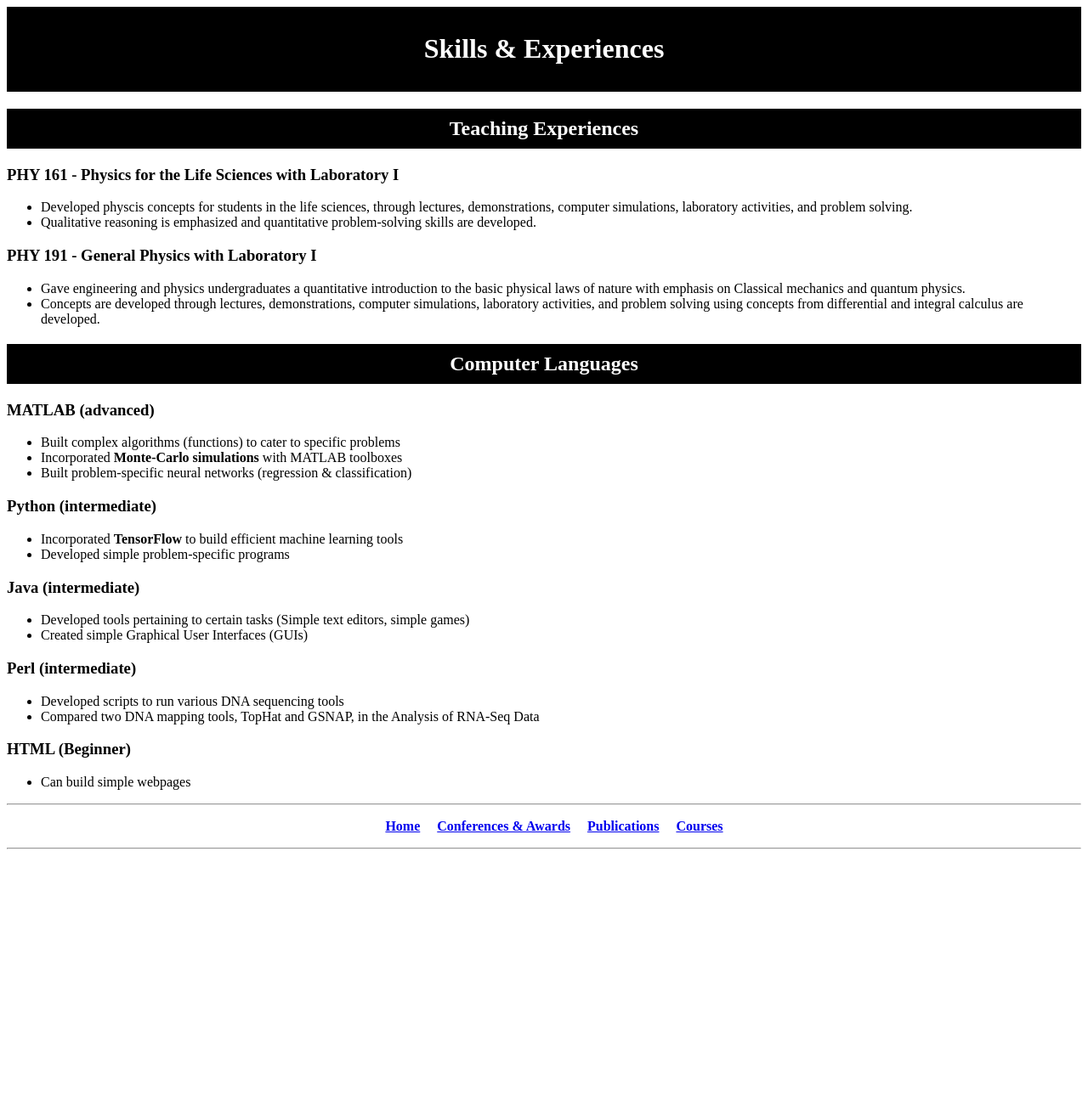
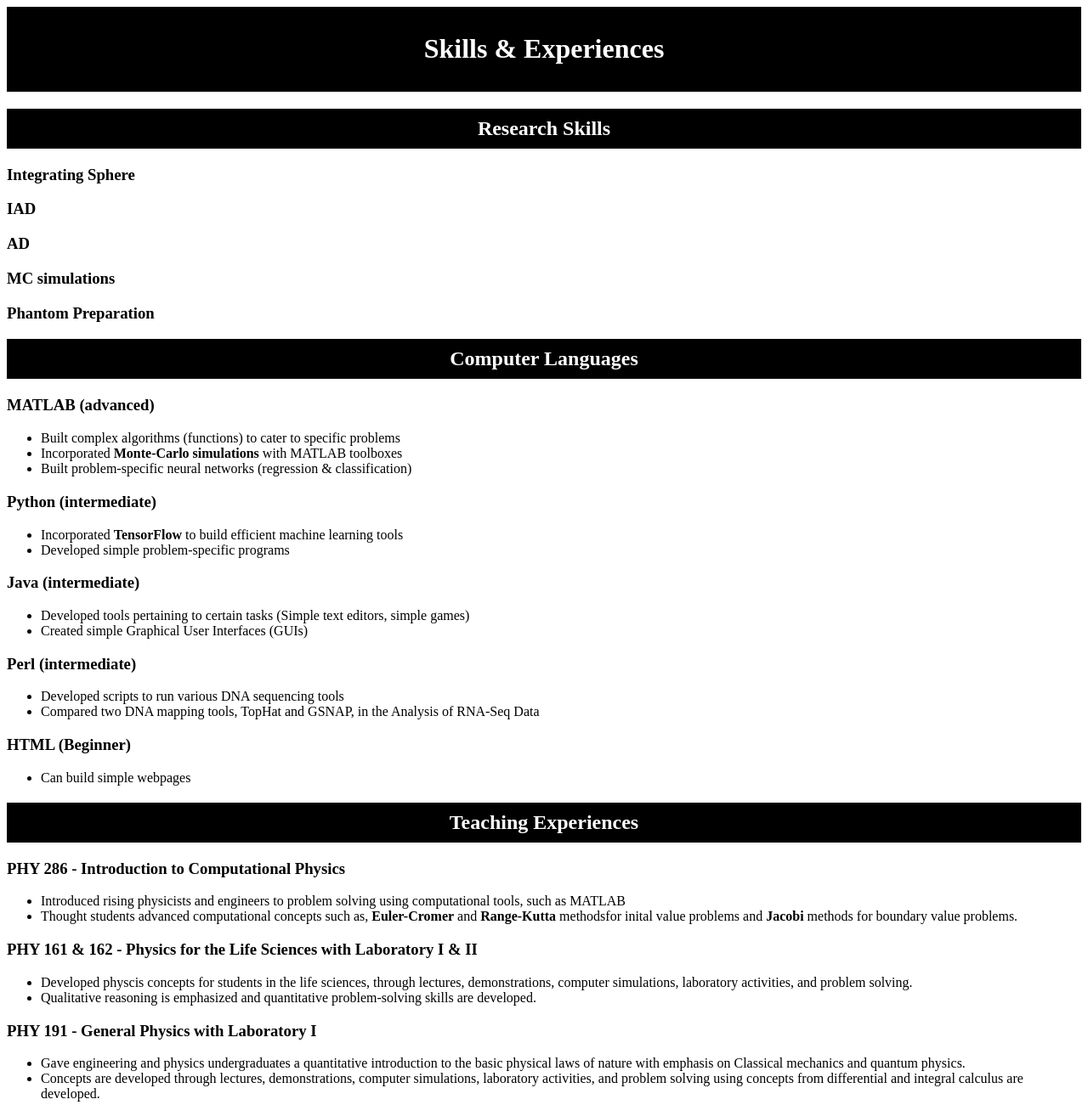
Before and after one commit to VinoinVincely/website, a plain HTML site: page skills.html in a window 1280 px wide. Shown: the top 1301 px of the page at 85% size. Before the commit the page ends 1008 px from the top, so only its background shows below. Drawn offline with Linux system fonts and the light colour scheme.

Commit message:
Add files via upload

```diff
--- a/skills.html
+++ b/skills.html
@@ -25,19 +25,14 @@
       <h1>Skills & Experiences</h1>
     </header>
 
-    <!-- =============== Experiences ==================== -->
-    <h2 id="main-header">Teaching Experiences</h2>
+    <!-- ================ Research Experiences ============ -->
+    <h2 id="main-header"> Research Skills</h2>
 
-    <h3>PHY 161 - Physics for the Life Sciences with Laboratory I</h3>
-    <ul>
-      <li>Developed physcis concepts for students in the life sciences, through lectures, demonstrations, computer simulations, laboratory activities, and problem solving.</li>
-      <li>Qualitative reasoning is emphasized and quantitative problem-solving skills are developed.</li>
-    </ul>
-    <h3>PHY 191 - General Physics with Laboratory I</h3>
-    <ul>
-      <li>Gave engineering and physics undergraduates a quantitative introduction to the basic physical laws of nature with emphasis on Classical mechanics and quantum physics.</li>
-      <li>Concepts are developed through lectures, demonstrations, computer simulations, laboratory activities, and problem solving using concepts from differential and integral calculus are developed.</li>
-    </ul>
+    <h3>Integrating Sphere</h3>
+    <h3>IAD</h3>
+    <h3>AD</h3>
+    <h3>MC simulations</h3>
+    <h3>Phantom Preparation</h3>
 
 
     <!-- ================== Computer languages =========== -->
@@ -72,6 +67,26 @@
       <li>Can build simple webpages</li>
     </ul>
 
+    <!-- =============== Teaching Experiences ==================== -->
+    <h2 id="main-header">Teaching Experiences</h2>
+
+    <h3>PHY 286 - Introduction to Computational Physics</h3>
+    <ul>
+      <li>Introduced rising physicists and engineers to problem solving using computational tools, such as MATLAB</li>
+      <li>Thought students advanced computational concepts such as, <strong>Euler-Cromer</strong>  and <strong>Range-Kutta</strong> methodsfor inital value problems and <strong>Jacobi</strong> methods for boundary value problems. </li>
+    </ul>
+
+    <h3>PHY 161 & 162 - Physics for the Life Sciences with Laboratory I & II</h3>
+    <ul>
+      <li>Developed physcis concepts for students in the life sciences, through lectures, demonstrations, computer simulations, laboratory activities, and problem solving.</li>
+      <li>Qualitative reasoning is emphasized and quantitative problem-solving skills are developed.</li>
+    </ul>
+    <h3>PHY 191 - General Physics with Laboratory I</h3>
+    <ul>
+      <li>Gave engineering and physics undergraduates a quantitative introduction to the basic physical laws of nature with emphasis on Classical mechanics and quantum physics.</li>
+      <li>Concepts are developed through lectures, demonstrations, computer simulations, laboratory activities, and problem solving using concepts from differential and integral calculus are developed.</li>
+    </ul>
+
     <!-- ==================== Bottom PANEL ===================== -->
     <hr>
     <ul id="horList" style="text-align:center">
```
Also changed, not shown: conf.html (+5 -0 lines), index.html (+13 -8 lines), images/vino1.jpg (added), images/vino4.jpg (added), paras.txt (added).
